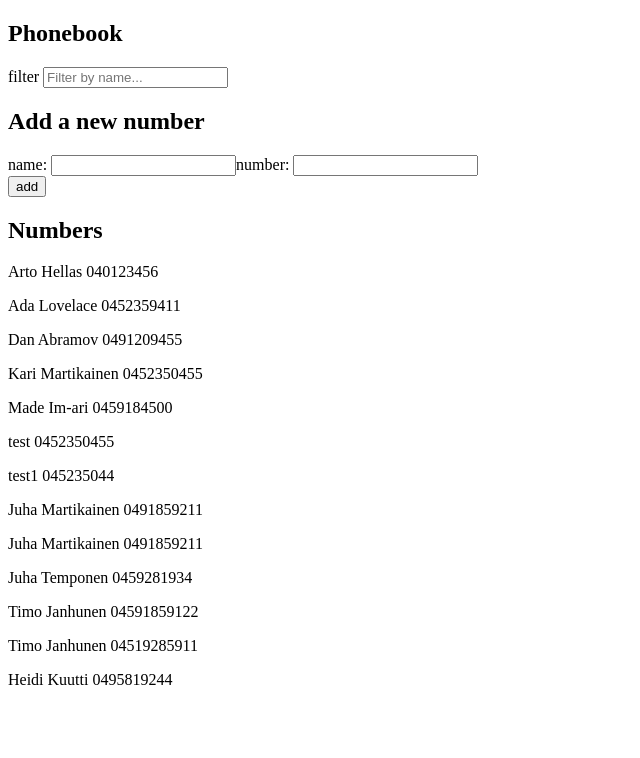
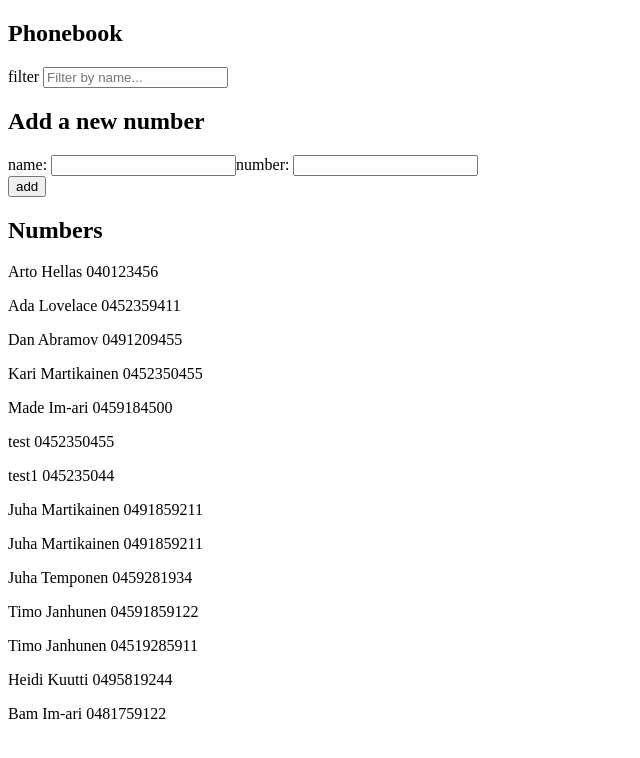
Before and after one commit to karimartikainenn/Full-stack-open, a React (Vite) app in the folder osa2/puhelinluettelo/: page / in a window 1280 px wide. Shown: the top 758 px of the page, without its empty margins (0-640 px from the left). Built offline with nearby package versions, Linux system fonts and the light colour scheme; data requests are answered from the project's data file.

Commit message:
puhelinluettelo step8 Valmis!

```diff
--- a/osa2/puhelinluettelo/db.json
+++ b/osa2/puhelinluettelo/db.json
@@ -64,6 +64,11 @@
       "id": "1b5f",
       "name": "Heidi Kuutti",
       "number": "0495819244"
+    },
+    {
+      "id": "eb54",
+      "name": "Bam Im-ari",
+      "number": "0481759122"
     }
   ]
 }
--- a/osa2/puhelinluettelo/src/App.jsx
+++ b/osa2/puhelinluettelo/src/App.jsx
@@ -1,5 +1,5 @@
 import { useState, useEffect } from "react";
-import axios from "axios";
+import personsService from "./services/persons";
 import AddNew from "./components/AddNew";
 import Filter from "./components/Filter";
 import Render from "./components/Render";
@@ -8,15 +8,11 @@
   const [persons, setPersons] = useState([]);
 
   useEffect(() => {
-    console.log('effect')
-    axios
-      .get('http://localhost:3001/persons')
-      .then(response => {
-        console.log('promise fulfilled')
-        setPersons(response.data)
-      })
-  }, [])
-  console.log('render', persons.length, 'notes')
+    personsService.getAll().then((response) => {
+      setPersons(response.data);
+    });
+  }, []);
+  console.log("render", persons.length, "notes");
 
   const addPerson = (newPerson) => {
     setPersons([...persons, newPerson]);
--- /dev/null
+++ b/osa2/puhelinluettelo/src/services/persons.js
@@ -0,0 +1,20 @@
+import axios from 'axios'
+const baseUrl = 'http://localhost:3001/persons'
+
+const getAll = () => {
+  return axios.get(baseUrl)
+}
+
+const create = newObject => {
+  return axios.post(baseUrl, newObject)
+}
+
+const update = (id, newObject) => {
+  return axios.put(`${baseUrl}/${id}`, newObject)
+}
+
+export default {
+  getAll: getAll,
+  create: create,
+  update: update
+}
```
